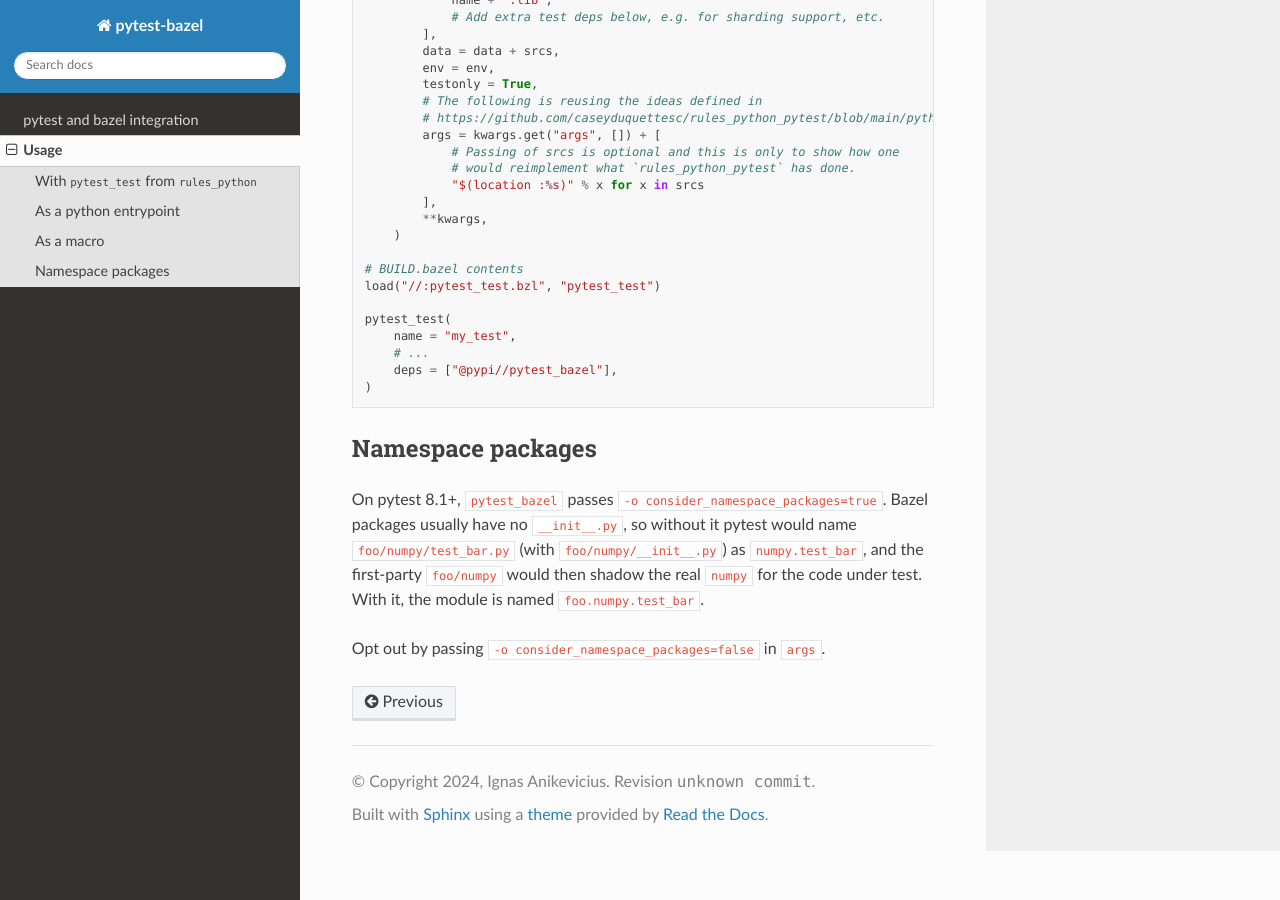
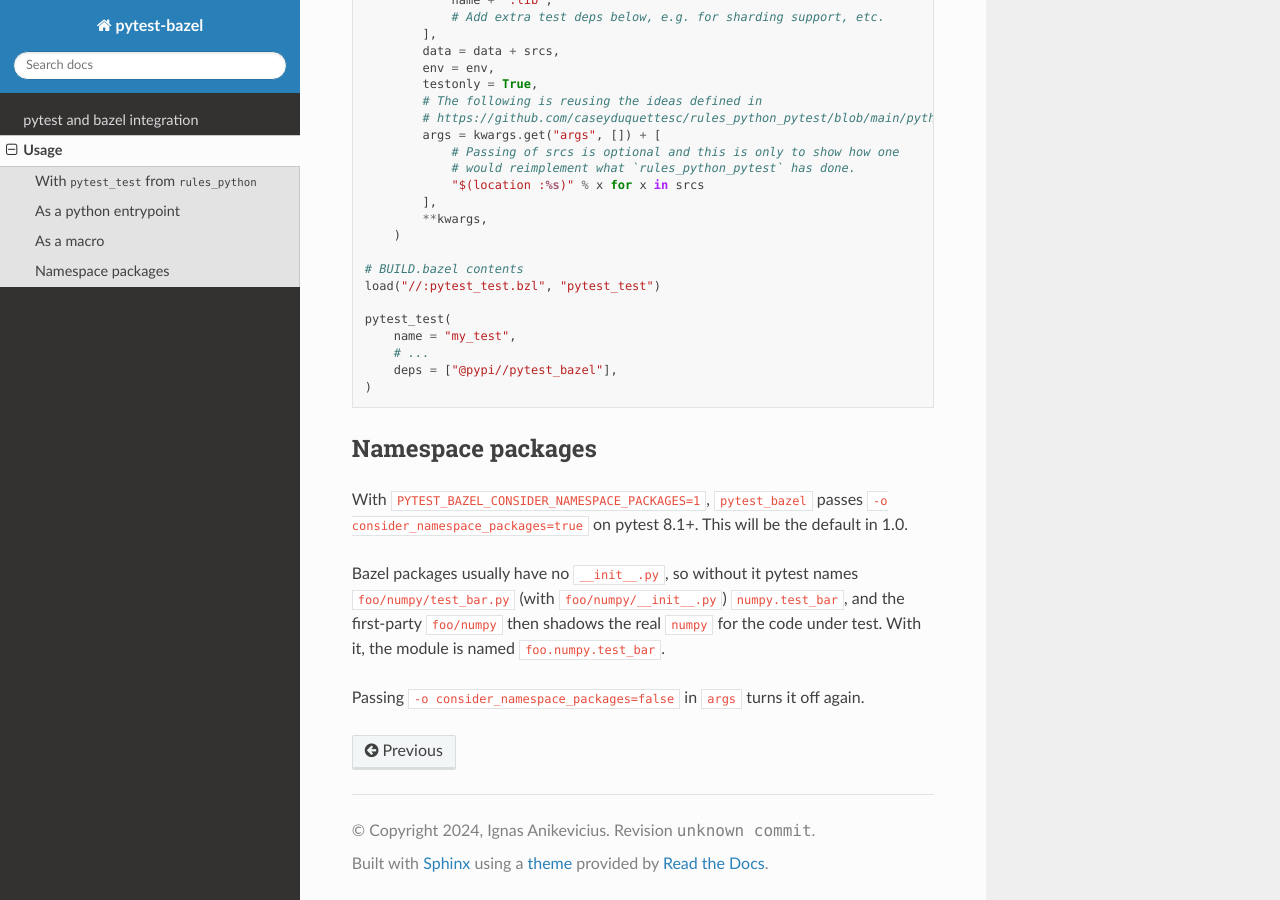
Before and after one commit to aignas/pytest-bazel, a Sphinx documentation site: the page built from docs/usage.md, in a window 1280 px wide and 900 px high, scrolled down 1728 px. Built offline with Sphinx 7.4.7 and the Read the Docs theme 3.1.0, drawn with Linux system fonts in a browser that asks for light colours; pages that are not in the unit, such as notebooks, are missing from menus.

Commit message:
feat: make consider_namespace_packages opt-in
Behind PYTEST_BAZEL_CONSIDER_NAMESPACE_PACKAGES until 1.0, and list it
in the Planned for 1.0 table.

```diff
--- a/docs/usage.md
+++ b/docs/usage.md
@@ -111,10 +111,13 @@ pytest_test(
 
 ## Namespace packages
 
-On pytest 8.1+, `pytest_bazel` passes `-o consider_namespace_packages=true`.
-Bazel packages usually have no `__init__.py`, so without it pytest would name
-`foo/numpy/test_bar.py` (with `foo/numpy/__init__.py`) as `numpy.test_bar`,
-and the first-party `foo/numpy` would then shadow the real `numpy` for the
-code under test. With it, the module is named `foo.numpy.test_bar`.
+With `PYTEST_BAZEL_CONSIDER_NAMESPACE_PACKAGES=1`, `pytest_bazel` passes
+`-o consider_namespace_packages=true` on pytest 8.1+. This will be the default
+in 1.0.
 
-Opt out by passing `-o consider_namespace_packages=false` in `args`.
+Bazel packages usually have no `__init__.py`, so without it pytest names
+`foo/numpy/test_bar.py` (with `foo/numpy/__init__.py`) `numpy.test_bar`, and
+the first-party `foo/numpy` then shadows the real `numpy` for the code under
+test. With it, the module is named `foo.numpy.test_bar`.
+
+Passing `-o consider_namespace_packages=false` in `args` turns it off again.
```
Also changed, not shown: README.md (+1 -0 lines), news/38.added.md (added, +3 -0 lines), news/38.changed.md (deleted, +0 -3 lines), 3 other files.
